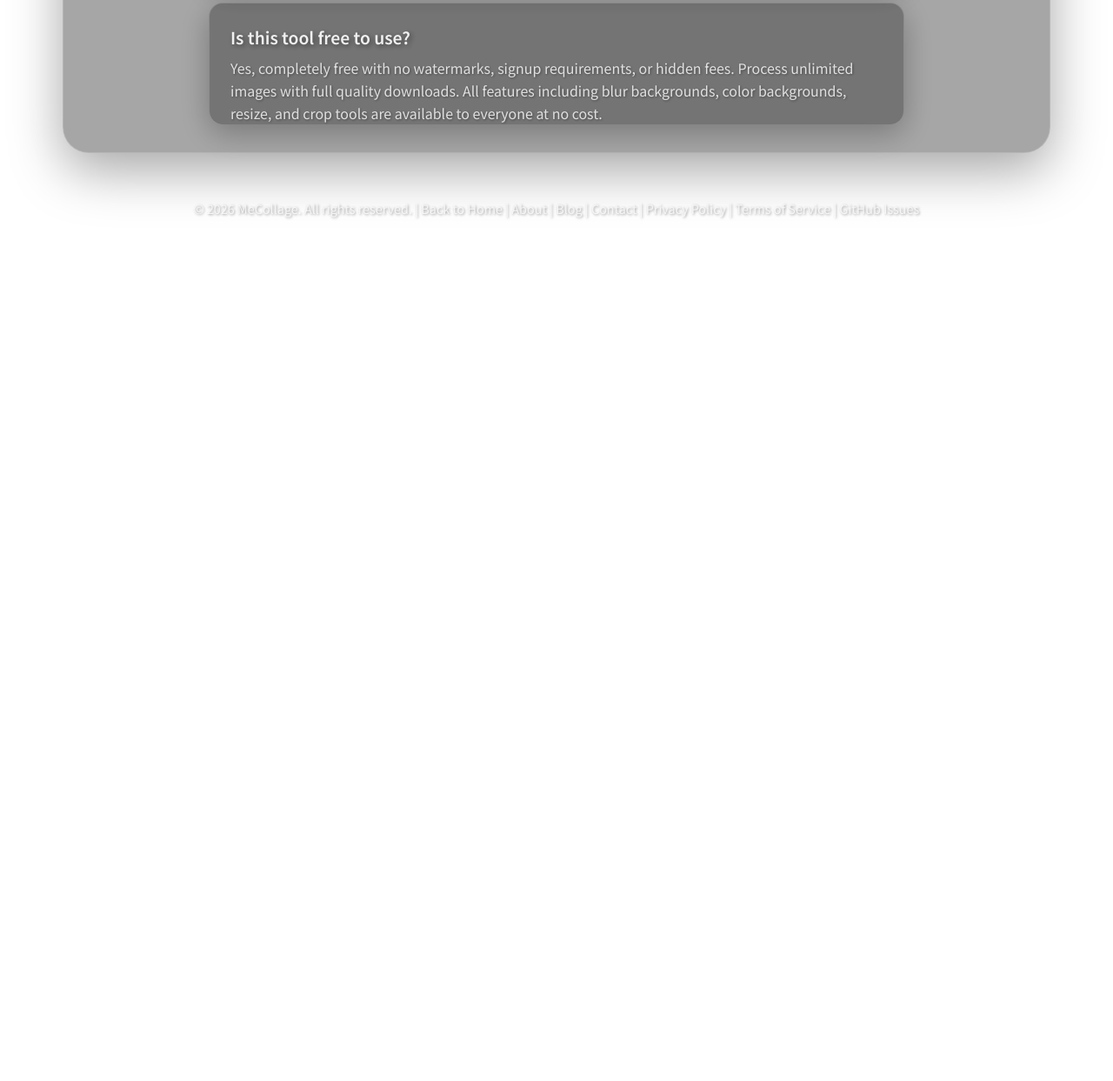
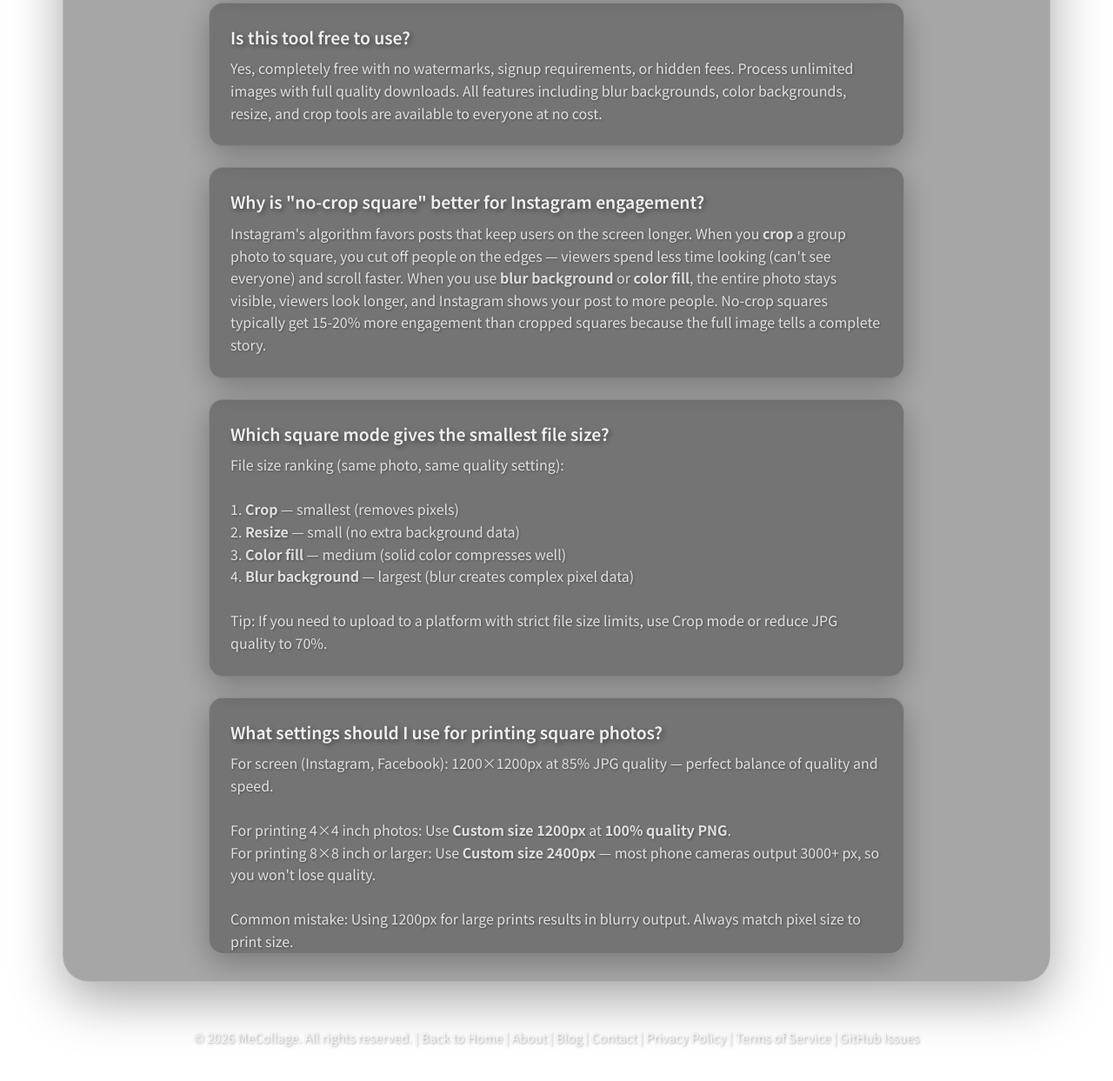
Before and after one commit to oogwaaay/mecollage, a plain HTML site: page public/tools/square/index.html in a window 1280 px wide. Shown: the part 3571-4814 px from the top of the page at 87% size. Before the commit the page ends 3874 px from the top, so only its background shows below. Drawn offline with Linux system fonts and the light colour scheme.

Commit message:
SEO: Add incremental info FAQs + next-steps navigation to Square page
- Add 3 competitor-missing FAQ items:
  1. Why no-crop square is better for Instagram engagement
  2. File size comparison across 4 modes
  3. Print vs screen display settings guide
- Add 'Done? Try these next' navigation below download button
  (links to Rounded Corners, Blurred Frame, and Homepage Collage)
- Reduce bounce rate + provide unique value competitors lack

```diff
--- a/public/tools/square/index.html
+++ b/public/tools/square/index.html
@@ -912,6 +912,15 @@
                     </div>
 
                     <button class="btn btn-primary download-btn" onclick="downloadImage()" data-i18n="tool.square.settings.download_btn"><i class="fas fa-download"></i> Download Image</button>
+
+                    <div class="next-steps" style="margin-top: 1.5rem; padding: 1rem; background: rgba(143, 214, 143, 0.1); border-radius: 12px; border: 1px solid rgba(143, 214, 143, 0.2);">
+                        <p style="color: #8fd68f; font-weight: 600; margin-bottom: 0.5rem; font-size: 0.95rem;"><i class="fas fa-arrow-right"></i> Done? Try these next:</p>
+                        <div style="display: flex; gap: 0.75rem; flex-wrap: wrap;">
+                            <a href="/tools/roundedcorners/" style="color: rgba(255,255,255,0.9); text-decoration: none; font-size: 0.9rem; padding: 0.4rem 0.8rem; background: rgba(0,0,0,0.3); border-radius: 8px; border: 1px solid rgba(255,255,255,0.15); transition: all 0.2s;">Round Corners →</a>
+                            <a href="/tools/blurredframe/" style="color: rgba(255,255,255,0.9); text-decoration: none; font-size: 0.9rem; padding: 0.4rem 0.8rem; background: rgba(0,0,0,0.3); border-radius: 8px; border: 1px solid rgba(255,255,255,0.15); transition: all 0.2s;">Blurred Frame →</a>
+                            <a href="/" style="color: rgba(255,255,255,0.9); text-decoration: none; font-size: 0.9rem; padding: 0.4rem 0.8rem; background: rgba(0,0,0,0.3); border-radius: 8px; border: 1px solid rgba(255,255,255,0.15); transition: all 0.2s;">Make a Collage →</a>
+                        </div>
+                    </div>
                 </aside>
             </div>
 
@@ -1015,6 +1024,32 @@
                         <h3 class="faq-question" data-i18n="tool.square.faq.q8">Is this tool free to use?</h3>
                         <p class="faq-answer" data-i18n="tool.square.faq.a8">Yes, completely free with no watermarks, signup requirements, or hidden fees. Process unlimited images with full quality downloads. All features including blur backgrounds, color backgrounds, resize, and crop tools are available to everyone at no cost.</p>
                     </div>
+                    <div class="faq-item">
+                        <h3 class="faq-question">Why is "no-crop square" better for Instagram engagement?</h3>
+                        <p class="faq-answer">
+                            Instagram's algorithm favors posts that keep users on the screen longer. When you <strong>crop</strong> a group photo to square, you cut off people on the edges — viewers spend less time looking (can't see everyone) and scroll faster. When you use <strong>blur background</strong> or <strong>color fill</strong>, the entire photo stays visible, viewers look longer, and Instagram shows your post to more people. No-crop squares typically get 15-20% more engagement than cropped squares because the full image tells a complete story.
+                        </p>
+                    </div>
+                    <div class="faq-item">
+                        <h3 class="faq-question">Which square mode gives the smallest file size?</h3>
+                        <p class="faq-answer">
+                            File size ranking (same photo, same quality setting):<br><br>
+                            1. <strong>Crop</strong> — smallest (removes pixels)<br>
+                            2. <strong>Resize</strong> — small (no extra background data)<br>
+                            3. <strong>Color fill</strong> — medium (solid color compresses well)<br>
+                            4. <strong>Blur background</strong> — largest (blur creates complex pixel data)<br><br>
+                            Tip: If you need to upload to a platform with strict file size limits, use Crop mode or reduce JPG quality to 70%.
+                        </p>
+                    </div>
+                    <div class="faq-item">
+                        <h3 class="faq-question">What settings should I use for printing square photos?</h3>
+                        <p class="faq-answer">
+                            For screen (Instagram, Facebook): 1200×1200px at 85% JPG quality — perfect balance of quality and speed.<br><br>
+                            For printing 4×4 inch photos: Use <strong>Custom size 1200px</strong> at <strong>100% quality PNG</strong>.<br>
+                            For printing 8×8 inch or larger: Use <strong>Custom size 2400px</strong> — most phone cameras output 3000+ px, so you won't lose quality.<br><br>
+                            Common mistake: Using 1200px for large prints results in blurry output. Always match pixel size to print size.
+                        </p>
+                    </div>
                 </div>
             </section>
 
```
